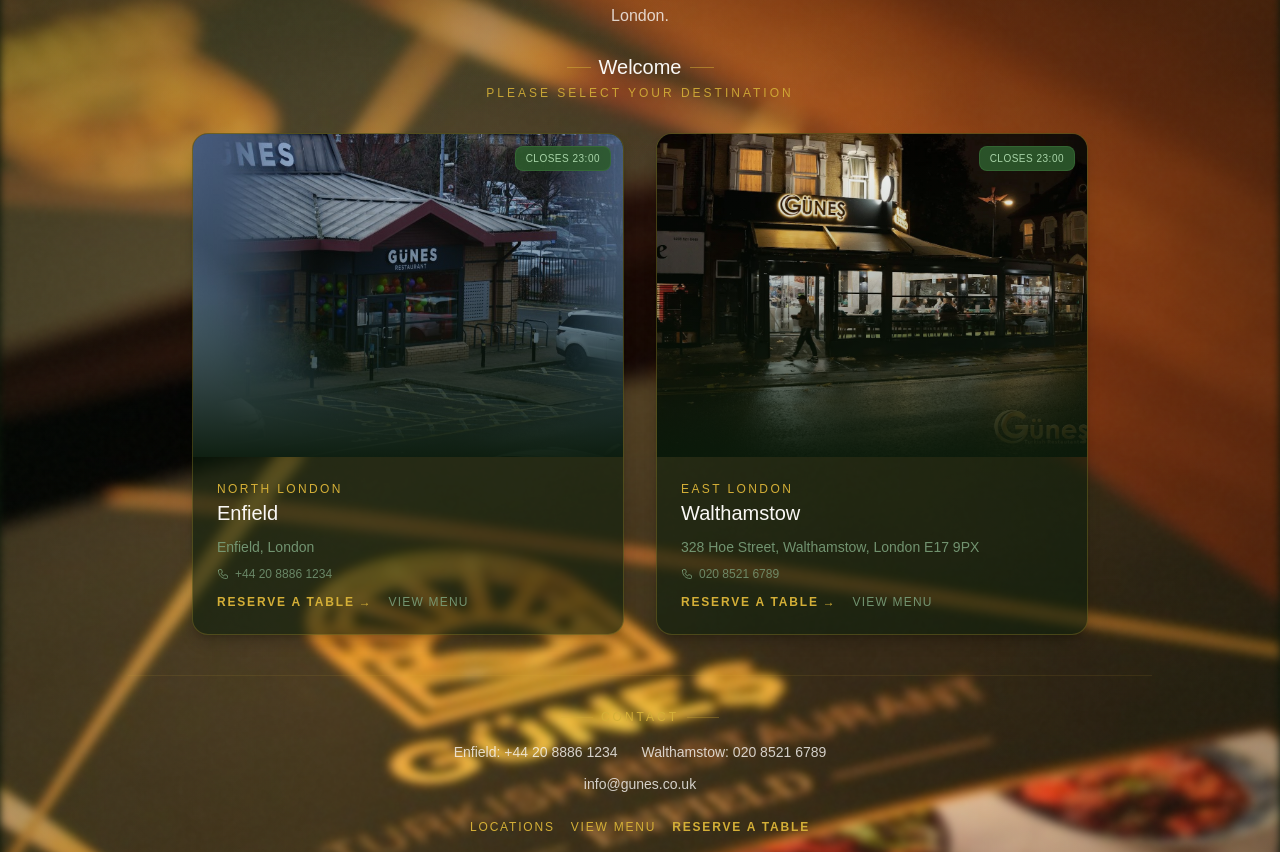
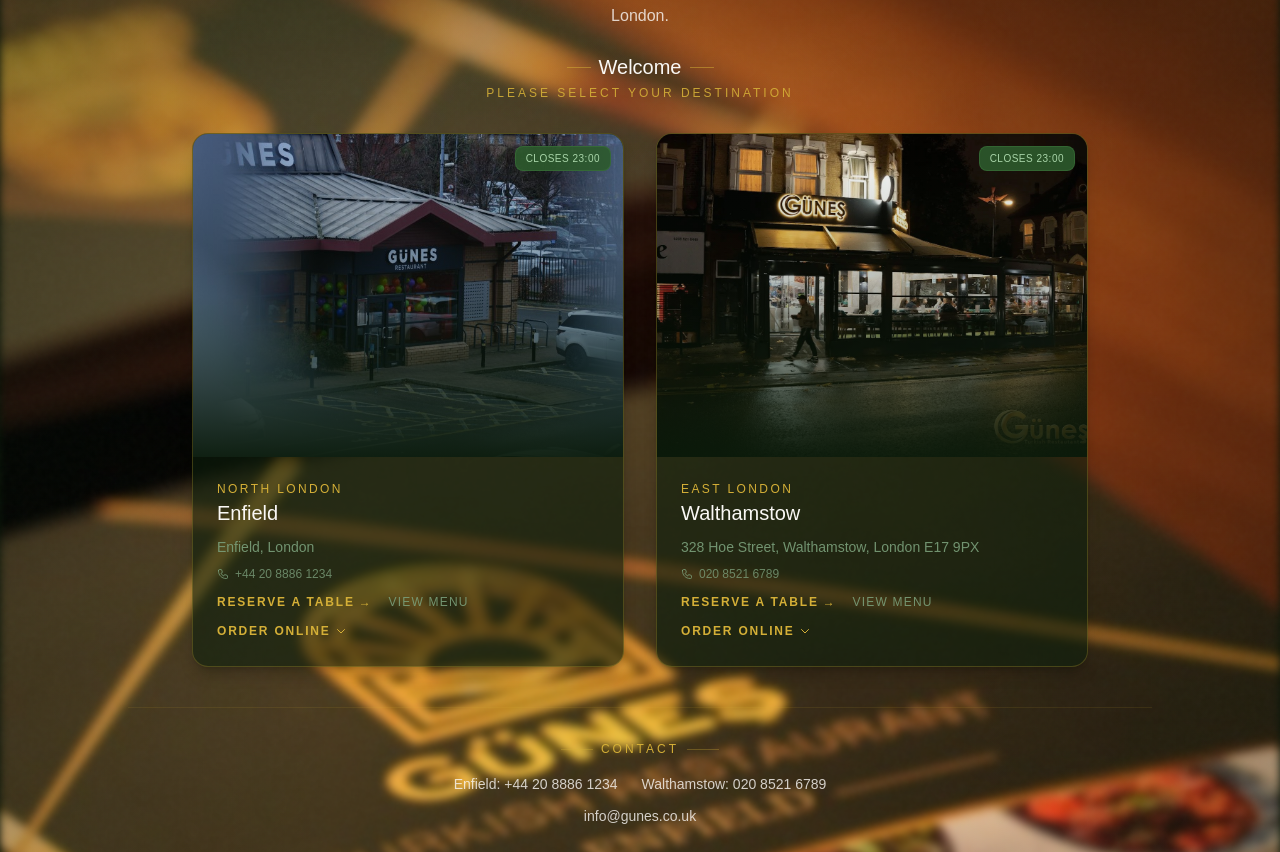
Before and after one commit to ozrovi1/gunes-restaurant, a Next.js app: page / in a window 1280 px wide. Shown: the part 383-1235 px from the top of the page. Built offline with nearby package versions, Linux system fonts and the light colour scheme.

Commit message:
feat: add Order Online dropdown with delivery platform links
- Add Deliveroo and Just Eat URLs for Walthamstow branch
- Add Order Online button with platform dropdown (Uber Eats, Deliveroo, Just Eat)

```diff
--- a/src/components/LocationCard.tsx
+++ b/src/components/LocationCard.tsx
@@ -3,7 +3,7 @@
 
 import Link from "next/link";
 import Image from "next/image";
-import { useState, useEffect } from "react";
+import { useState, useEffect, useRef } from "react";
 import type { Branch } from "@/data/branches";
 import { getOpenStatus } from "@/utils/openStatus";
 
@@ -15,14 +15,32 @@
 
 export function LocationCard({ branch }: LocationCardProps) {
   const [status, setStatus] = useState(() => getOpenStatus(branch));
+  const [orderOpen, setOrderOpen] = useState(false);
+  const orderRef = useRef<HTMLDivElement>(null);
 
   useEffect(() => {
-    // Re-check every minute
     const interval = setInterval(() => setStatus(getOpenStatus(branch)), 60_000);
     return () => clearInterval(interval);
   }, [branch]);
 
+  useEffect(() => {
+    if (!orderOpen) return;
+    function handleClick(e: MouseEvent) {
+      if (orderRef.current && !orderRef.current.contains(e.target as Node)) {
+        setOrderOpen(false);
+      }
+    }
+    document.addEventListener("mousedown", handleClick);
+    return () => document.removeEventListener("mousedown", handleClick);
+  }, [orderOpen]);
+
   const badgeText = status.isOpen ? status.detail : status.label;
+
+  const orderPlatforms = [
+    branch.uberEatsUrl ? { label: "Uber Eats", url: branch.uberEatsUrl } : null,
+    branch.deliverooUrl ? { label: "Deliveroo", url: branch.deliverooUrl } : null,
+    branch.justEatUrl ? { label: "Just Eat", url: branch.justEatUrl } : null,
+  ].filter(Boolean) as { label: string; url: string }[];
 
   return (
     <article className="group relative flex flex-col overflow-hidden rounded-2xl border border-[#d4af37]/25 bg-[#0d1f0d]/60 shadow-lg shadow-black/20 transition-all duration-300 hover:scale-[1.02] hover:border-[#d4af37]/50 hover:shadow-[0_0_28px_rgba(212,175,55,0.15)] h-full">
@@ -98,6 +116,35 @@
                 View Menu
               </Link>
             )}
+            {orderPlatforms.length > 0 && (
+              <div ref={orderRef} className="relative">
+                <button
+                  onClick={() => setOrderOpen((v) => !v)}
+                  className="inline-flex items-center gap-1 text-[11px] sm:text-xs font-semibold text-[#d4af37] tracking-[0.15em] uppercase hover:text-[#e8c547] transition-colors"
+                  aria-label={`Order online from ${branch.name}`}
+                >
+                  Order Online
+                  <svg className={`w-3 h-3 transition-transform duration-200 ${orderOpen ? "rotate-180" : ""}`} fill="none" stroke="currentColor" viewBox="0 0 24 24">
+                    <path strokeLinecap="round" strokeLinejoin="round" strokeWidth={2} d="M19 9l-7 7-7-7" />
+                  </svg>
+                </button>
+                {orderOpen && (
+                  <div className="absolute bottom-full left-0 mb-2 min-w-[140px] rounded-lg border border-[#d4af37]/30 bg-[#0d1f0d]/95 backdrop-blur-sm shadow-xl shadow-black/30 py-1.5 z-50">
+                    {orderPlatforms.map((p) => (
+                      <a
+                        key={p.label}
+                        href={p.url}
+                        target="_blank"
+                        rel="noopener noreferrer"
+                        className="block px-3 py-1.5 text-[11px] text-[#faf8f5] hover:bg-[#d4af37]/15 hover:text-[#e8c547] transition-colors"
+                      >
+                        {p.label}
+                      </a>
+                    ))}
+                  </div>
+                )}
+              </div>
+            )}
           </div>
         </div>
       </div>
--- a/src/data/branches.ts
+++ b/src/data/branches.ts
@@ -12,6 +12,10 @@
   mapCoords?: [number, number];
   /** Uber Eats order URL — shows "Order Online" button when set */
   uberEatsUrl?: string;
+  /** Deliveroo order URL */
+  deliverooUrl?: string;
+  /** Just Eat order URL */
+  justEatUrl?: string;
   /** Instagram handle (e.g. "gunes_restaurant") - add per branch later for live stats & photos */
   instagramHandle?: string;
   /** Instagram post URLs for embed carousel */
@@ -29,7 +33,7 @@
 
 export const branches: Branch[] = [
   { slug: "enfield", name: "Enfield", area: "North London", imageUrl: "/enfield-bg.png", address: "Enfield, London", phone: "+44 20 8886 1234", hours: "Mon–Fri 11:00–23:00, Sat–Sun 10:00–23:00", menuUrl: "/menus/enfield.pdf", mapCoords: [51.652, -0.079], findUsBgUrl: "/enfield-findus-bg.png", testimonialsBgUrl: "/enfield-testimonials-bg.png", uberEatsUrl: "https://www.ubereats.com/gb/store/gunes-restaurant/SwilDhaeT1O2olUCAEYfYA", instagramHandle: "gunesrestaurantuk", instagramPostsCount: 710, instagramFollowersCount: 14000, instagramFollowingCount: 1052, instagramPostUrls: ["https://www.instagram.com/p/DSCd9NLjTe_/", "https://www.instagram.com/reel/DTlEii_kmP-/", "https://www.instagram.com/reel/C_AqGaKI2QX/", "https://www.instagram.com/gunesrestaurantuk/reel/C71zqK6C0RP/"], instagramThumbnails: ["/instagram/post1.jpg", "/instagram/post2.jpg", "/instagram/post3.jpg", "/instagram/post4.jpg"] },
-  { slug: "walthamstow", name: "Walthamstow", area: "East London", imageUrl: "/walthamstow-bg.png", address: "328 Hoe Street, Walthamstow, London E17 9PX", phone: "020 8521 6789", hours: "Mon–Fri 11:00–23:00, Sat–Sun 10:00–22:30", menuUrl: "/menus/walthamstow.pdf", mapCoords: [51.5838, -0.0224], findUsBgUrl: "/walthamstow-findus-bg.png", testimonialsBgUrl: "/walthamstow-testimonials-bg.png", uberEatsUrl: "https://www.ubereats.com/gb/store/gunes-restaurant/SwilDhaeT1O2olUCAEYfYA", instagramHandle: "gunesrestaurantuk", instagramPostsCount: 710, instagramFollowersCount: 14000, instagramFollowingCount: 1052, instagramPostUrls: ["https://www.instagram.com/p/DSCd9NLjTe_/", "https://www.instagram.com/reel/DTlEii_kmP-/", "https://www.instagram.com/reel/C_AqGaKI2QX/", "https://www.instagram.com/gunesrestaurantuk/reel/C71zqK6C0RP/"], instagramThumbnails: ["/instagram/post1.jpg", "/instagram/post2.jpg", "/instagram/post3.jpg", "/instagram/post4.jpg"] },
+  { slug: "walthamstow", name: "Walthamstow", area: "East London", imageUrl: "/walthamstow-bg.png", address: "328 Hoe Street, Walthamstow, London E17 9PX", phone: "020 8521 6789", hours: "Mon–Fri 11:00–23:00, Sat–Sun 10:00–22:30", menuUrl: "/menus/walthamstow.pdf", mapCoords: [51.5838, -0.0224], findUsBgUrl: "/walthamstow-findus-bg.png", testimonialsBgUrl: "/walthamstow-testimonials-bg.png", uberEatsUrl: "https://www.ubereats.com/gb/store/gunes-restaurant/SwilDhaeT1O2olUCAEYfYA", deliverooUrl: "https://deliveroo.co.uk/menu/london/walthamstow/gunes-restaurant", justEatUrl: "https://www.just-eat.co.uk/restaurants-gunes-restaurant-walthamstow/menu", instagramHandle: "gunesrestaurantuk", instagramPostsCount: 710, instagramFollowersCount: 14000, instagramFollowingCount: 1052, instagramPostUrls: ["https://www.instagram.com/p/DSCd9NLjTe_/", "https://www.instagram.com/reel/DTlEii_kmP-/", "https://www.instagram.com/reel/C_AqGaKI2QX/", "https://www.instagram.com/gunesrestaurantuk/reel/C71zqK6C0RP/"], instagramThumbnails: ["/instagram/post1.jpg", "/instagram/post2.jpg", "/instagram/post3.jpg", "/instagram/post4.jpg"] },
 ];
 
 export function getBranchBySlug(slug: string): Branch | undefined {
```
